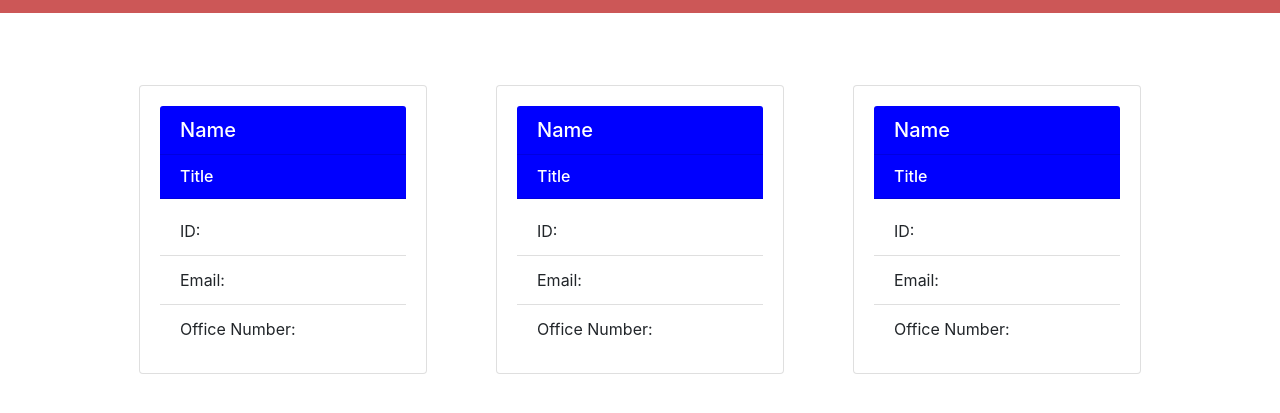
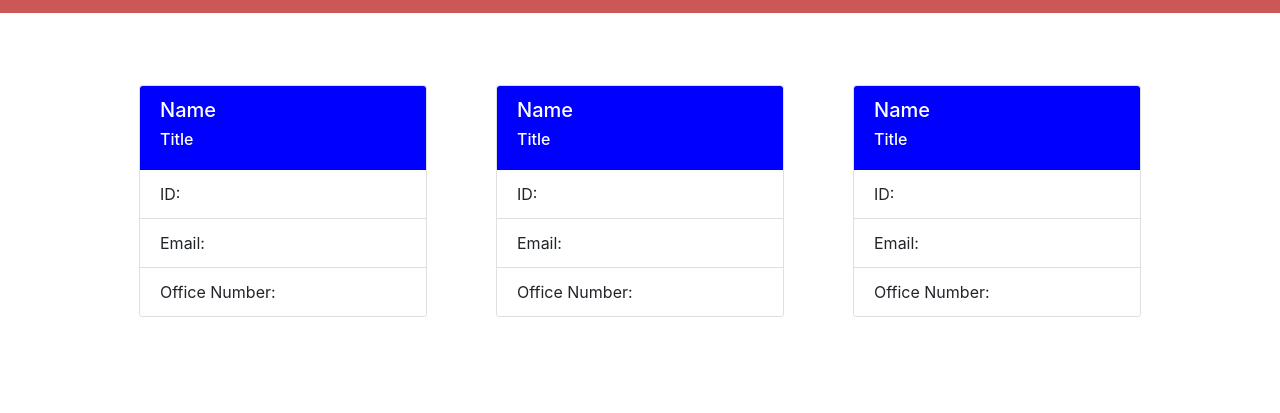
Before and after one commit to MikeColetta/Team-Profile-Generator, a website: page src/template.html in a window 1280 px wide. Shown: the part 59-472 px from the top of the page. Drawn offline with nearby package versions, Linux system fonts and the light colour scheme.

Commit message:
Updated card CSS

```diff
--- a/src/style.css
+++ b/src/style.css
@@ -14,7 +14,7 @@
 }
 
 .staffText {
-    color: black;
+    color: white;
 }
 
 .card-header {
--- a/src/template.html
+++ b/src/template.html
@@ -21,37 +21,41 @@
     <main class="container" >
         <div class="row staffCard">
             <div class="card employeeCard">
-                <div class="card-body">
-                    <h5 class="card-header staffText">Name</h5>
-                    <h6 class="card-header mb-2 staffText">Title</h6>
+                <div class="card-header">
+                    <h5 class="staffText">Name</h5>
+                    <h6 class="mb-2 staffText">Title</h6>
+                </div>
+
                     <ul class="list-group list-group-flush">
                         <li class="list-group-item">ID: </li>
                         <li class="list-group-item">Email: </li>
                         <li class="list-group-item">Office Number: </li>
                     </ul>
-                </div>
+
             </div>
             <div class="card employeeCard">
-                <div class="card-body">
-                    <h5 class="card-header staffText">Name</h5>
-                    <h6 class="card-header mb-2 staffText">Title</h6>
+                <div class="card-header">
+                    <h5 class="staffText">Name</h5>
+                    <h6 class="mb-2 staffText">Title</h6>
+                </div>
                     <ul class="list-group list-group-flush">
                         <li class="list-group-item">ID: </li>
                         <li class="list-group-item">Email: </li>
                         <li class="list-group-item">Office Number: </li>
                     </ul>
-                </div>
+
             </div>
             <div class="card employeeCard">
-                <div class="card-body">
-                    <h5 class="card-header staffText">Name</h5>
-                    <h6 class="card-header mb-2 staffText">Title</h6>
+                <div class="card-header">
+                    <h5 class="staffText">Name</h5>
+                    <h6 class="mb-2 staffText">Title</h6>
+                </div>
                     <ul class="list-group list-group-flush">
                         <li class="list-group-item">ID: </li>
                         <li class="list-group-item">Email: </li>
                         <li class="list-group-item">Office Number: </li>
                     </ul>
-                </div>
+
             </div>
         </div>
     </main>
```
Also changed, not shown: lib/renderHTML.js (+19 -15 lines).
